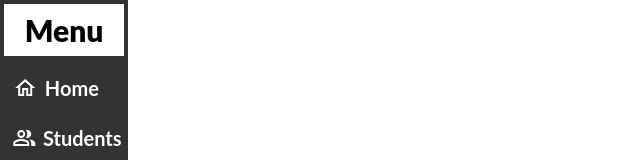
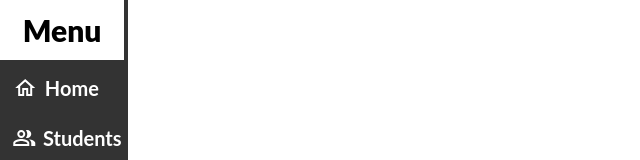
Before and after one commit to Zavista/student-system, a React (Vite) app in the folder frontend/: page / in a window 1280 px wide. Shown: the top 160 px of the page, without its empty margins (0-640 px from the left). Built offline with nearby package versions, Linux system fonts and the light colour scheme.

Commit message:
Updated border styling for Top

```diff
--- a/frontend/components/Navbar.jsx
+++ b/frontend/components/Navbar.jsx
@@ -42,7 +42,7 @@ const Top = styled.div`
   color: black;
   font-size: 30px;
   font-weight: 900;
-  border: 4px solid #333333;
+  border-right: 4px solid #333333;
   display: flex;
   align-items: center;
   justify-content: center;
```
